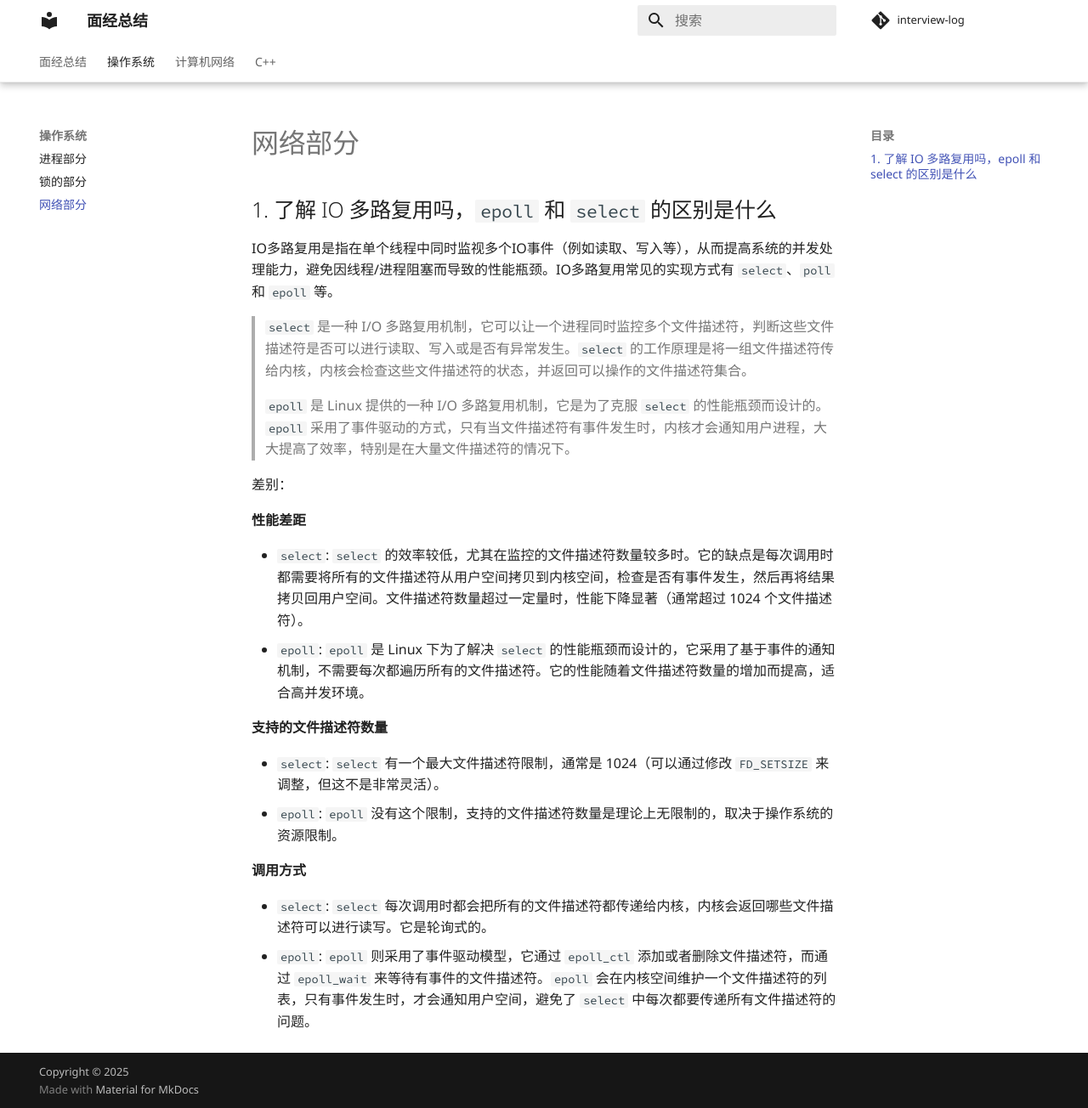
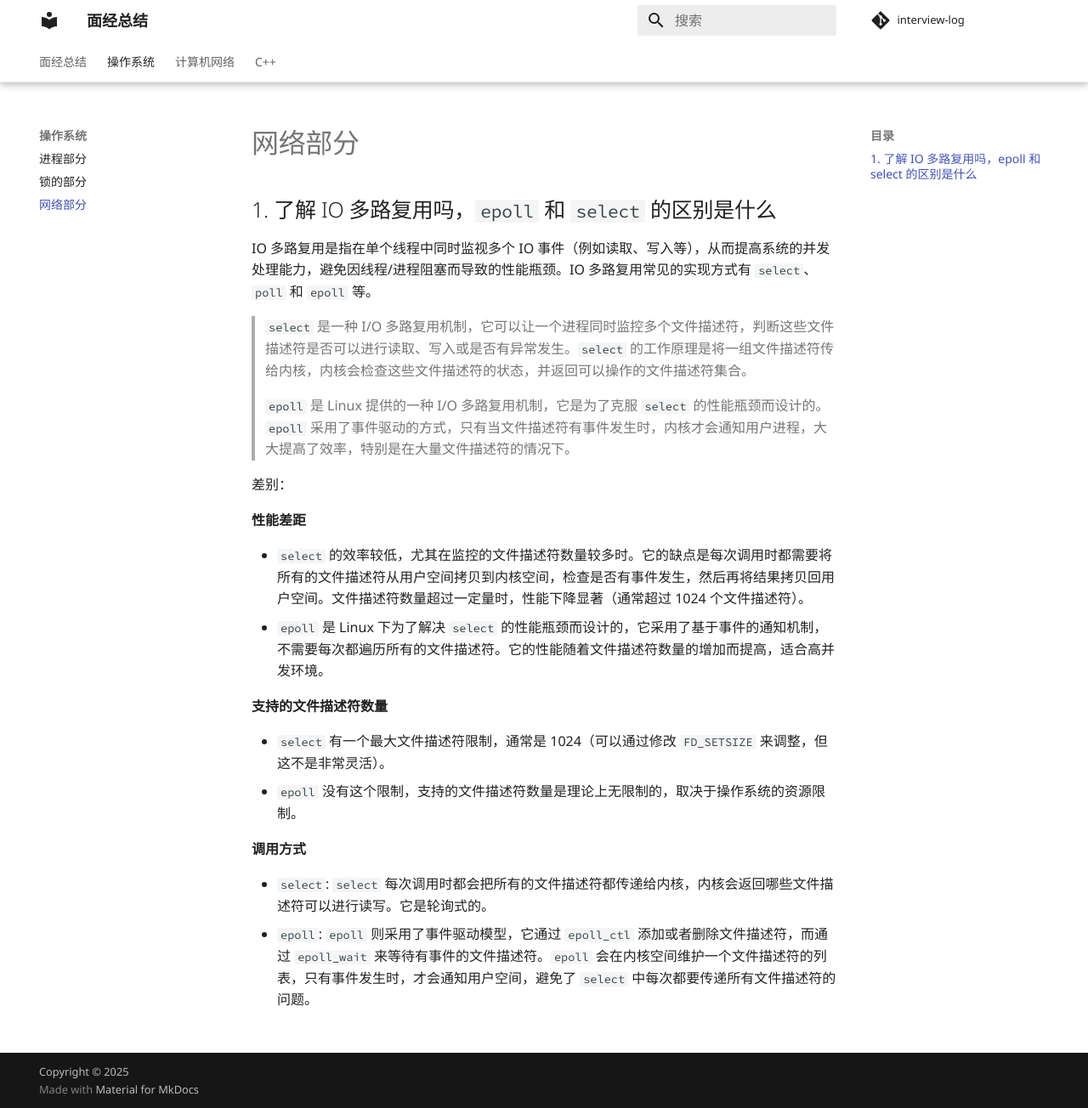
Before and after one commit to suoyuan666/interview-log, an MkDocs documentation site: the page built from docs/os/network.md, in a window 1280 px wide and 1304 px high. Shown: the whole window at 85% size. Built offline with MkDocs 1.6.1 and Material for MkDocs 9.7.7, drawn with Linux system fonts in a browser that asks for light colours; comment, search, counter and statistics services are not loaded.

Commit message:
[os], [network]: update
Signed-off-by: suoyuan666 <s5n666@outlook.com>

```diff
--- a/docs/os/network.md
+++ b/docs/os/network.md
@@ -2,7 +2,7 @@
 
 ## 1. 了解 IO 多路复用吗，`epoll` 和 `select` 的区别是什么
 
-IO多路复用是指在单个线程中同时监视多个IO事件（例如读取、写入等），从而提高系统的并发处理能力，避免因线程/进程阻塞而导致的性能瓶颈。IO多路复用常见的实现方式有 `select`、`poll` 和 `epoll` 等。
+IO 多路复用是指在单个线程中同时监视多个 IO 事件（例如读取、写入等），从而提高系统的并发处理能力，避免因线程/进程阻塞而导致的性能瓶颈。IO 多路复用常见的实现方式有 `select`、`poll` 和 `epoll` 等。
 
 > `select` 是一种 I/O 多路复用机制，它可以让一个进程同时监控多个文件描述符，判断这些文件描述符是否可以进行读取、写入或是否有异常发生。`select` 的工作原理是将一组文件描述符传给内核，内核会检查这些文件描述符的状态，并返回可以操作的文件描述符集合。
 >
@@ -12,13 +12,13 @@ IO多路复用是指在单个线程中同时监视多个IO事件（例如读取
 
 **性能差距**
 
-- `select`: `select` 的效率较低，尤其在监控的文件描述符数量较多时。它的缺点是每次调用时都需要将所有的文件描述符从用户空间拷贝到内核空间，检查是否有事件发生，然后再将结果拷贝回用户空间。文件描述符数量超过一定量时，性能下降显著（通常超过 1024 个文件描述符）。
-- `epoll`: `epoll` 是 Linux 下为了解决 `select` 的性能瓶颈而设计的，它采用了基于事件的通知机制，不需要每次都遍历所有的文件描述符。它的性能随着文件描述符数量的增加而提高，适合高并发环境。
+- `select` 的效率较低，尤其在监控的文件描述符数量较多时。它的缺点是每次调用时都需要将所有的文件描述符从用户空间拷贝到内核空间，检查是否有事件发生，然后再将结果拷贝回用户空间。文件描述符数量超过一定量时，性能下降显著（通常超过 1024 个文件描述符）。
+- `epoll` 是 Linux 下为了解决 `select` 的性能瓶颈而设计的，它采用了基于事件的通知机制，不需要每次都遍历所有的文件描述符。它的性能随着文件描述符数量的增加而提高，适合高并发环境。
 
 **支持的文件描述符数量**
 
-- `select`: `select` 有一个最大文件描述符限制，通常是 1024（可以通过修改 `FD_SETSIZE` 来调整，但这不是非常灵活）。
-- `epoll`: `epoll` 没有这个限制，支持的文件描述符数量是理论上无限制的，取决于操作系统的资源限制。
+- `select` 有一个最大文件描述符限制，通常是 1024（可以通过修改 `FD_SETSIZE` 来调整，但这不是非常灵活）。
+- `epoll` 没有这个限制，支持的文件描述符数量是理论上无限制的，取决于操作系统的资源限制。
 
 **调用方式**
 
```
Also changed, not shown: docs/network/network.md (+46 -0 lines).
